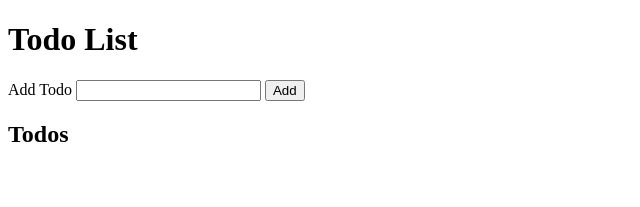
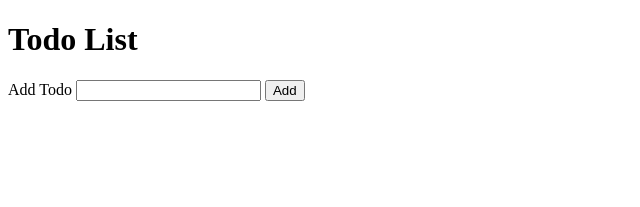
Before and after one commit to awe76/todos, a SvelteKit app: page / in a window 1280 px wide. Shown: the top 207 px of the page, without its empty margins (0-640 px from the left). Built offline with nearby package versions, Linux system fonts and the light colour scheme.

Commit message:
hide todo list header

```diff
--- a/src/components/TodoList.svelte
+++ b/src/components/TodoList.svelte
@@ -3,7 +3,9 @@
 </script>
 
 <div>
-	<h2>Todos</h2>
+    {#if $todos.length > 0}
+	    <h2>Todos</h2>
+    {/if}
 	<ul>
 		{#each $todos as { title, key, done } (key)}
 			<li>
```
